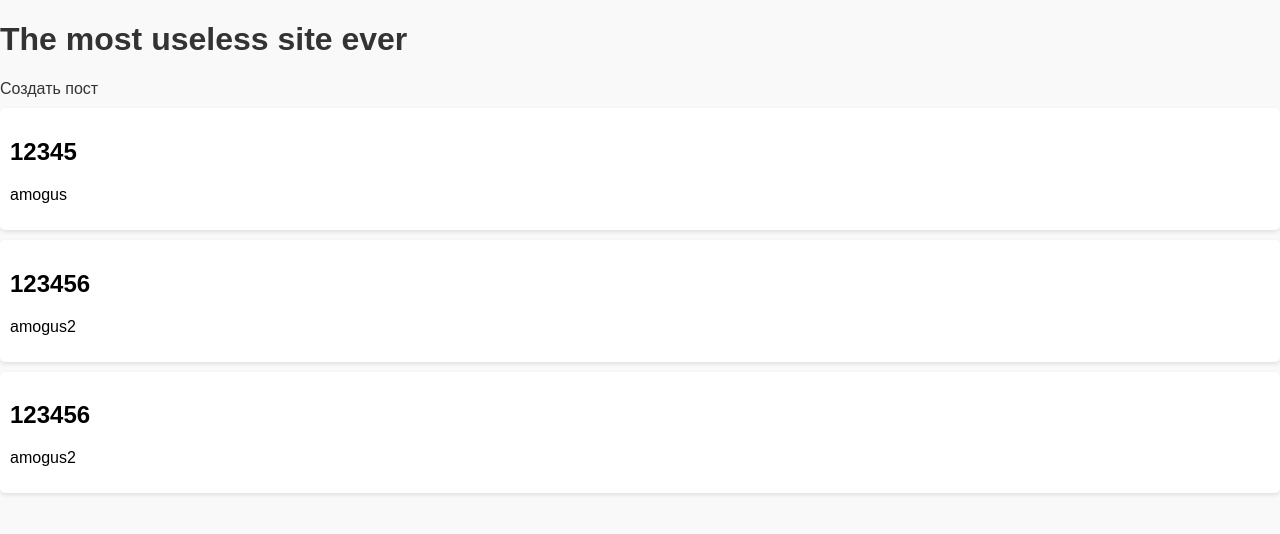
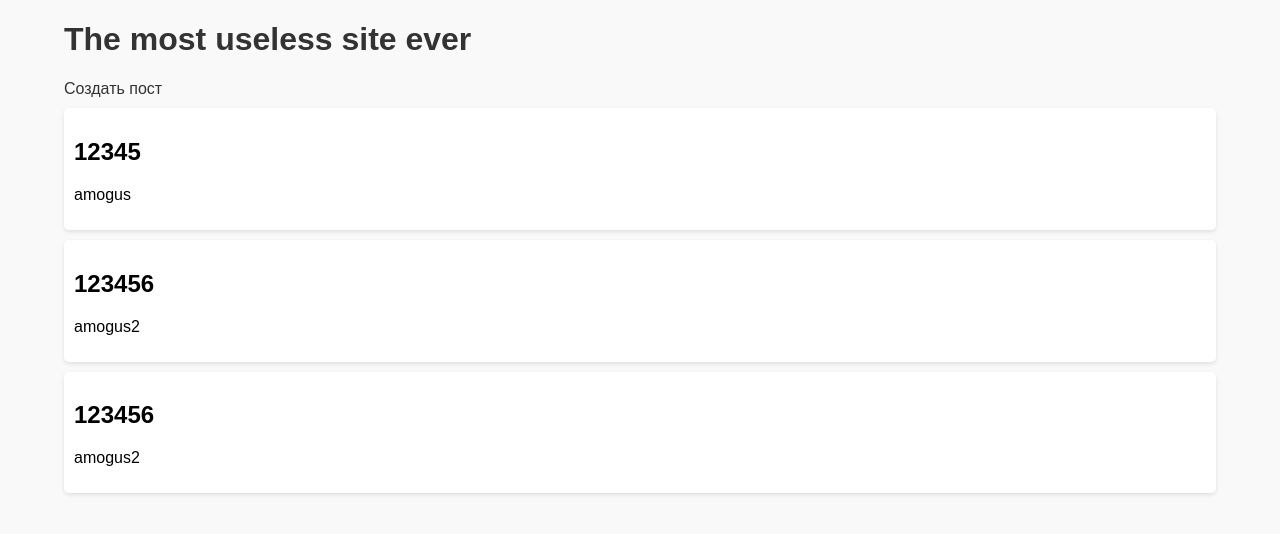
Before and after one commit to VkMoff/codespaces-flask, a Flask app: page / in a window 1280 px wide. Shown: the top 534 px of the page. Run offline with Flask 3, Linux system fonts and the light colour scheme.

Commit message:
modified:   static/main.css

```diff
--- a/static/main.css
+++ b/static/main.css
@@ -16,7 +16,7 @@ code {
 body {
     font-family: Arial, sans-serif;
     margin: 0;
-    padding: 0;
+    padding: 0 5%;
     background-color: #f9f9f9;
 
 }
```
